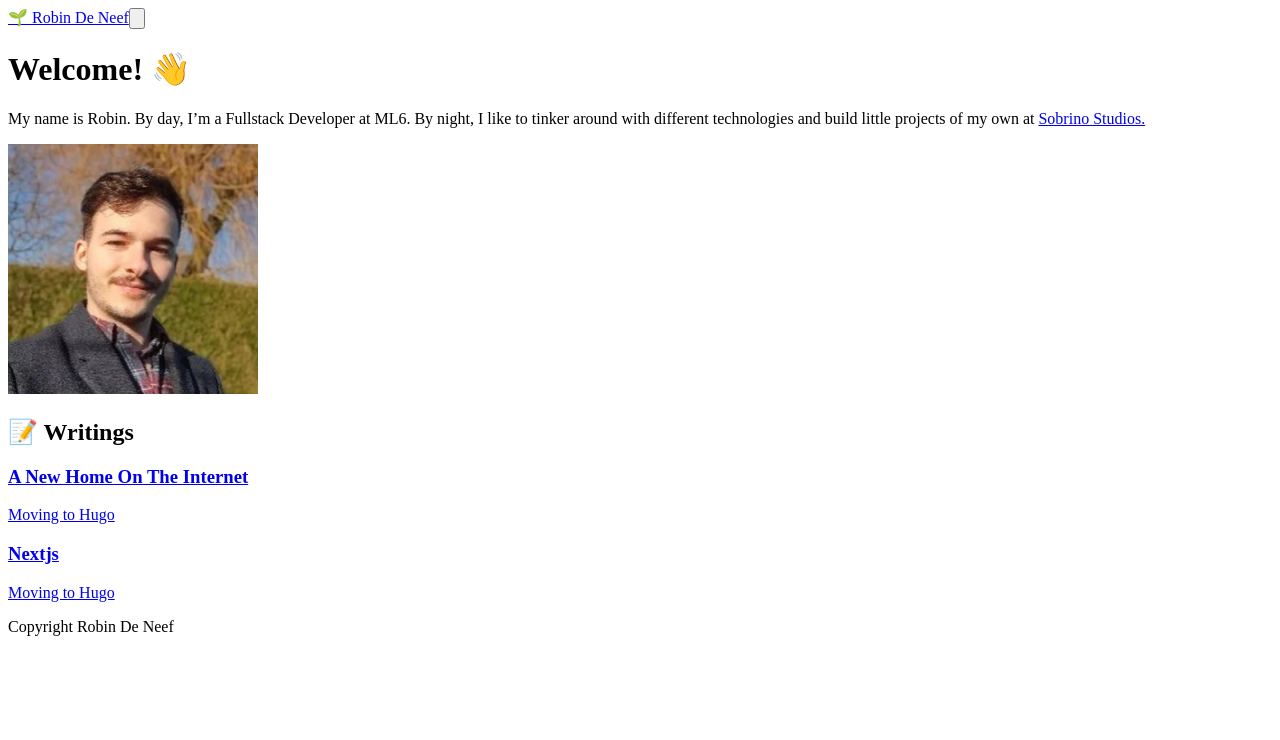
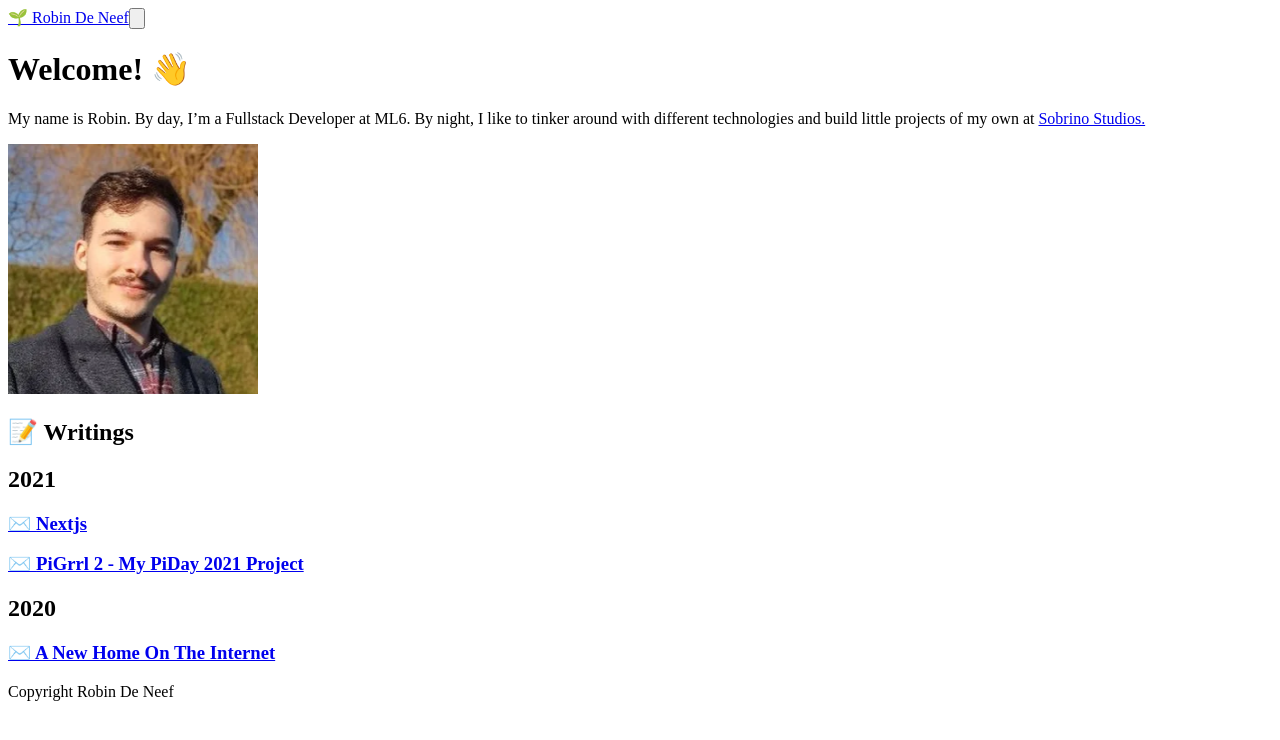
Before and after one commit to RobinDeNeef/robindeneef.com, a Next.js app: page / in a window 1280 px wide. Shown: the top 740 px of the page. Built offline with nearby package versions, Linux system fonts and the light colour scheme.

Commit message:
UI Optimalization

```diff
--- /dev/null
+++ b/_posts/002-hardware-pigrrl.mdx
@@ -0,0 +1,46 @@
+---
+title: "PiGrrl 2 - My PiDay 2021 Project"
+date: "2021-03-14T20:00:40+01:00"
+lastmod: "2021-03-14T20:0:40+01:00"
+draft: false
+author: "Robin De Neef"
+authorLink: "https://robindeneef.com"
+description: ""
+images: [""]
+
+tags: ["Thoughts", "Hardware"]
+categories: ["Hardware"]
+featuredImage: ""
+---
+
+_March 14th was PiDay, the ideal excuse to work on a hardware project over the weekend! It has been a while since I’ve did one, and since I recently acquired a 3D printer, I wanted to use it for something more than printing boats and cubes! I stumbled upon the PiGrrl kit on Adafruit’s website. A kit I’ve wanted to build for a longer time but with my 3D printer I finally exhausted all my excuses not the buy it._
+
+## The Components
+
+The kit itself comes with most parts you need to build the project. The only things I still had to find where a battery and a raspberry pi. After 15 hours of printing I also had all the printed parts to start on the build.
+
+## The Build
+
+It’s been a while since I heated up my soldering iron. And it reminded me again to put a proper solder station on my wishlist. I don’t really have a proper workbench with all the fancy engineering tools. But I do have a cheap soldering iron from a local DIY store, some cardboard to protect my desk and duct tape to keep things in place if I need them to.
+
+The kit required quite a bit of soldering and I definitely think this was the biggest project I’ve done up until now. I used stiffer wires with caused a lot of them to break of when I was jamming everything in the case. After a good 10 hours of soldering, cursing, and testing. It was finally done! Something I skipped in the instructions was that a default raspbian install needs a few more tweaks you should do on another screen before it works with the PiTFT screen. Otherwise you’ll get a blank white screen. Trust me, I wasted 2 hours thinking I had wired something in the wrong way or that I had a bad joint somewhere. Atleast this way my multimeter gets used.
+
+## Software
+
+The PiGrrl manual expects you to run RetroPi. Install was an absolute breeze. There where 2 extra scripts you had to run to configure the TFT screen correctly and to make the keys work but after that it works like a charm. I found some of favourite games from my childhood and played them until I fell asleep.
+
+## Review
+
+I really enjoyed building the kit. It was a bit at the edge of my comfort level. I had soldered before, bit this time it was a lot. One of the steps also asks you to solder some wires to the pi directly which was definitely be a first for me. I was a bit scared that I would build the kit and it would start gathering dust soon after. But I can say that in the past few days I’ve already been playing for a couple hours.
+
+## Future Plans
+
+It’s fun playing games on the retro pi but the device has a lot more potential.I’ve been looking for a DIY desk buddy to show me weather notification, meeting reminders and some random trivia during the day and I think the PiGrrl could be a great form factor for it.
+
+I also think it could be a awesome remote for a drone or a robot. Certainly on the lookout for a project like that.
+
+The Hardware itself also could use some upgrades. I’ve done a bit of research and there are already some very cool mods out there. For example a charge light to notify you when the battery is getting low, a potentiometer to control the audio or ditching the speaker all together in favor for a headphone jack.
+
+Me personally I would like to switch the default tactile buttons with some softer membrane ones because you can feel the strain after a while of playing games. I also still have a lot of interference on the speaker, especially when it is not playing any audio. I alread played with the screen frequency and with the amp. But it’s still quite noticble.
+
+If you would have told 12 year old me when I got my first Gameboy Advance SP with Pokemon Sapphire on it that 24 year old me would be making his own Gameboy I probably would’ve thought that I’m the coolest person ever or that I should grow up. Anyway, I had a lot of fun making this project, I would definitely recommend it!
--- a/_posts/003-nextjs.mdx
+++ b/_posts/003-nextjs.mdx
@@ -1,7 +1,7 @@
 ---
 title: "Nextjs"
-date: "2020-05-20T20:00:40+01:00"
-lastmod: "2020-04-20T20:0:40+01:00"
+date: "2021-05-20T20:00:40+01:00"
+lastmod: "2021-04-20T20:0:40+01:00"
 draft: false
 author: "Robin"
 authorLink: "https://robindeneef.com"
--- /dev/null
+++ b/components/Footer.js
@@ -0,0 +1,11 @@
+import React from "react";
+
+export default function Footer() {
+  return (
+    <footer className="flex items-center justify-center w-full h-24 border-t">
+      <p className="flex items-center justify-center">
+        Copyright Robin De Neef
+      </p>
+    </footer>
+  );
+}
--- a/components/Navigation.js
+++ b/components/Navigation.js
@@ -1,6 +1,6 @@
-import Link from "next/link"
-import React from "react"
-import ThemeSwitch from "./ThemeSwitch"
+import Link from "next/link";
+import React from "react";
+import ThemeSwitch from "./ThemeSwitch";
 
 const Navigation = () => {
   return (
@@ -8,15 +8,17 @@ const Navigation = () => {
       <div className="container px-4 mx-auto lg:max-w-4xl flex items-center justify-between">
         <Link href="/">
           <a
-                        className={"text-2xl	transition-colors text-gray-900 hover:text-sky-500 dark:text-white"}
+            className={
+              "text-2xl font-bold	transition-colors text-gray-900 hover:text-sky-500 dark:text-white"
+            }
           >
             🌱 Robin De Neef
           </a>
         </Link>
-                <ThemeSwitch/>
+        <ThemeSwitch />
       </div>
     </div>
-    )
-}
+  );
+};
 
 export default Navigation;
--- a/components/PostList.js
+++ b/components/PostList.js
@@ -1,31 +1,48 @@
-import Link from 'next/link'
+import Link from "next/link";
 
 function PostList({ posts }) {
+  const postsByYear = {};
+  posts.forEach((post) => {
+    const year = post.data.date.substring(0, 4);
+    if (postsByYear.hasOwnProperty(year)) {
+      postsByYear[year].push(post);
+    } else {
+      postsByYear[year] = [post];
+    }
+  });
+
   return (
     <section className="flex flex-wrap max-w-4xl mt-6 sm:w-full">
-        <div className="lg:px-4 lg:mt-8 ">
-          <h2 className="text-left text-2xl font-bold text-gray-900 lg:text-4xl dark:text-white">
+      <div className="w-full lg:px-4 lg:mt-8 ">
+        <h2 className="w-full text-left mb-10 text-2xl font-bold text-gray-900 lg:text-4xl dark:text-white">
           📝 Writings
         </h2>
       </div>
-        <div className="flex flex-wrap -m-4 lg:px-4">
-          {posts.map((post, index) => (
+      <div className="-m-4 lg:px-4">
+        {Object.entries(postsByYear)
+          .sort()
+          .reverse()
+          .map(([year, postList]) => (
+            <div key={"list" + year} className="flex flex-col mb-6 lg:px-4">
+              <h2 key={year} className="text-3xl text-left font-bold">
+                {year}
+              </h2>
+              <div>
+                {postList.reverse().map((post, index) => (
                   <Link
                     as={`/blog/${post.filePath.replace(/\.mdx?$/, "")}`}
                     href={`/blog/[slug]`}
                     key={"post-" + index}
                   >
-                <a
-                    className="p-6 mt-6 text-left border w-96 rounded-xl hover:text-blue-600 focus:text-blue-600"
-
-                >
-                    <h3 className="text-2xl font-bold">{post.data.title}</h3>
-                    <p className="mt-4 text-xl">
-                        Moving to Hugo
-                    </p>
+                    <a className="w-full mb-1 text-left hover:text-blue-600 focus:text-blue-600">
+                      <h3 className="text-2xl font-bold">
+                        ✉️ {post.data.title}
+                      </h3>
                     </a>
                   </Link>
-
+                ))}
+              </div>
+            </div>
           ))}
       </div>
     </section>
--- /dev/null
+++ b/components/ProjectGrid.js
@@ -0,0 +1,29 @@
+import Link from "next/link";
+
+function ProjectGrid({ posts }) {
+  return (
+    <section className="flex flex-wrap max-w-4xl mt-6 sm:w-full">
+      <div className="lg:px-4 lg:mt-8 ">
+        <h2 className="text-left text-2xl font-bold text-gray-900 lg:text-4xl dark:text-white">
+          🛠️ Projects
+        </h2>
+      </div>
+      <div className="flex flex-wrap -m-4 lg:px-4">
+        {posts.map((post, index) => (
+          <Link
+            as={`/blog/${post.filePath.replace(/\.mdx?$/, "")}`}
+            href={`/blog/[slug]`}
+            key={"post-" + index}
+          >
+            <a className="p-6 mt-6 text-left border w-96 rounded-xl hover:text-blue-600 focus:text-blue-600">
+              <h3 className="text-2xl font-bold">{post.data.title}</h3>
+              <p className="mt-4 text-xl">Moving to Hugo</p>
+            </a>
+          </Link>
+        ))}
+      </div>
+    </section>
+  );
+}
+
+export default ProjectGrid;
--- a/package.json
+++ b/package.json
@@ -11,7 +11,8 @@
     "next-mdx-remote": "^3.0.8",
     "next-themes": "^0.0.15",
     "react": "^17.0.2",
-    "react-dom": "^17.0.2"
+    "react-dom": "^17.0.2",
+    "trim": "^1.0.1"
   },
   "license": "Copyright Robin De Neef",
   "devDependencies": {
--- a/pages/index.js
+++ b/pages/index.js
@@ -1,14 +1,14 @@
 import fs from "fs";
 import path from "path";
-import Head from 'next/head'
+import Head from "next/head";
 import matter from "gray-matter";
-import Hero from '../components/Hero'
-import PostList from '../components/PostList'
+import Hero from "../components/Hero";
+import PostList from "../components/PostList";
+import ProjectGrid from "../components/ProjectGrid";
+import Footer from "../components/Footer";
 import { postFilePaths, POSTS_PATH } from "../utils/mdxUtils";
 
-
-
-export default function Home({posts}) {
+export default function Home({ posts }) {
   return (
     <div className="flex flex-col items-center justify-center min-h-screen py-2">
       <Head>
@@ -17,32 +17,26 @@ export default function Home({posts}) {
       </Head>
 
       <main className="flex flex-col items-center w-full flex-1 px-20 text-center">
-        <Hero/>
-        <PostList posts={posts}/>
+        <Hero />
+        <PostList posts={posts} />
+        {/* <ProjectGrid posts={posts} /> */}
       </main>
-
-      <footer className="flex items-center justify-center w-full h-24 border-t">
-        <p
-          className="flex items-center justify-center"
-        >
-          Copyright Robin De Neef
-        </p>
-      </footer>
+      <Footer />
     </div>
-  )
+  );
 }
 
 export function getStaticProps() {
   const posts = postFilePaths.map((filePath) => {
-    const source = fs.readFileSync(path.join(POSTS_PATH, filePath))
-    const { content, data } = matter(source)
+    const source = fs.readFileSync(path.join(POSTS_PATH, filePath));
+    const { content, data } = matter(source);
 
     return {
       content,
       data,
       filePath,
-    }
-  })
+    };
+  });
 
-  return { props: { posts } }
+  return { props: { posts } };
 }
```
Also changed, not shown: components/blog/BlogLink.js (+6 -3 lines), pages/blog/[slug].js (+7 -6 lines), 1 other file (tests, documents, lock files or other folders). Lines whose indentation alone changed are shown as unchanged.
